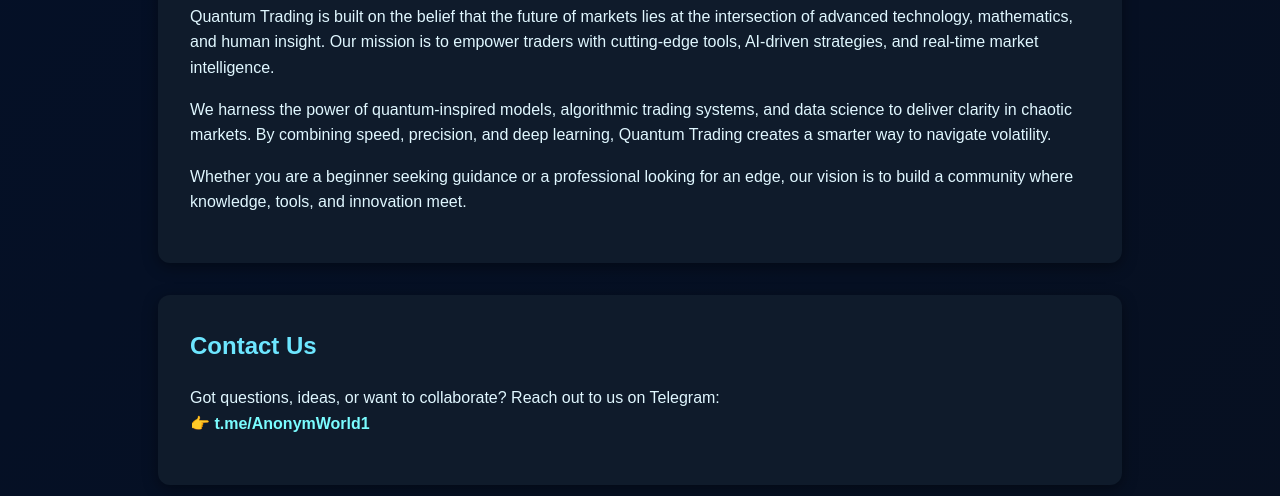
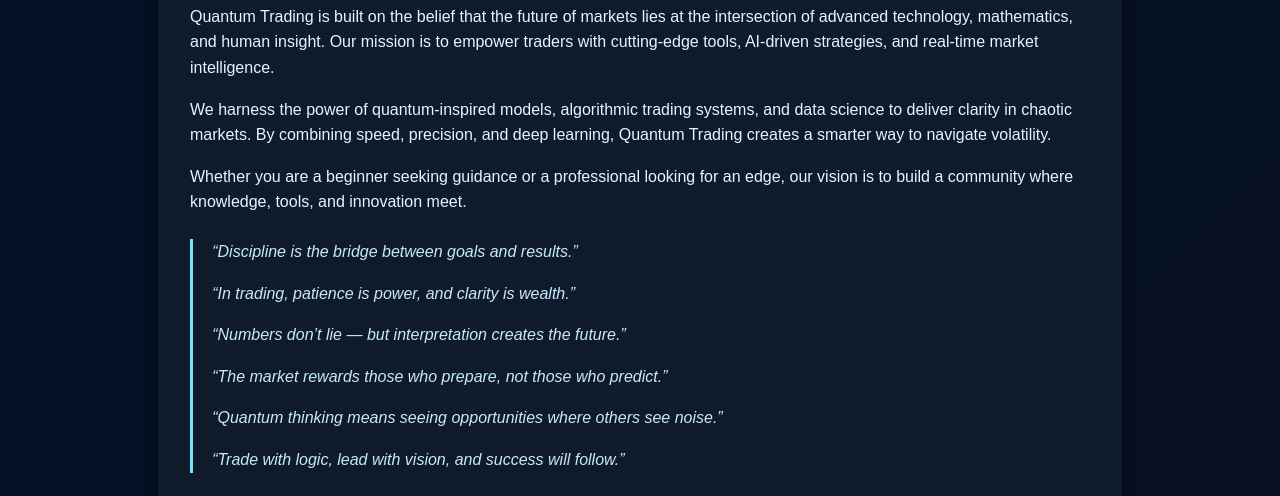
Before and after one commit to CroakBot1/About-us, a plain HTML site: page index.html in a window 1280 px wide. Shown: the part 304-800 px from the top of the page. Drawn offline with Linux system fonts and the light colour scheme.

Commit message:
Update index.html

```diff
--- a/index.html
+++ b/index.html
@@ -48,6 +48,14 @@
       margin-top: 0;
     }
 
+    .sayings {
+      margin-top: 1.5rem;
+      padding-left: 1.2rem;
+      border-left: 3px solid var(--accent-2);
+      font-style: italic;
+      color: #c7e9ff;
+    }
+
     a {
       color: var(--accent);
       text-decoration: none;
@@ -89,6 +97,15 @@
       Whether you are a beginner seeking guidance or a professional looking for an edge,
       our vision is to build a community where knowledge, tools, and innovation meet.
     </p>
+
+    <div class="sayings">
+      <p>“Discipline is the bridge between goals and results.”</p>
+      <p>“In trading, patience is power, and clarity is wealth.”</p>
+      <p>“Numbers don’t lie — but interpretation creates the future.”</p>
+      <p>“The market rewards those who prepare, not those who predict.”</p>
+      <p>“Quantum thinking means seeing opportunities where others see noise.”</p>
+      <p>“Trade with logic, lead with vision, and success will follow.”</p>
+    </div>
   </section>
 
   <section>
```
